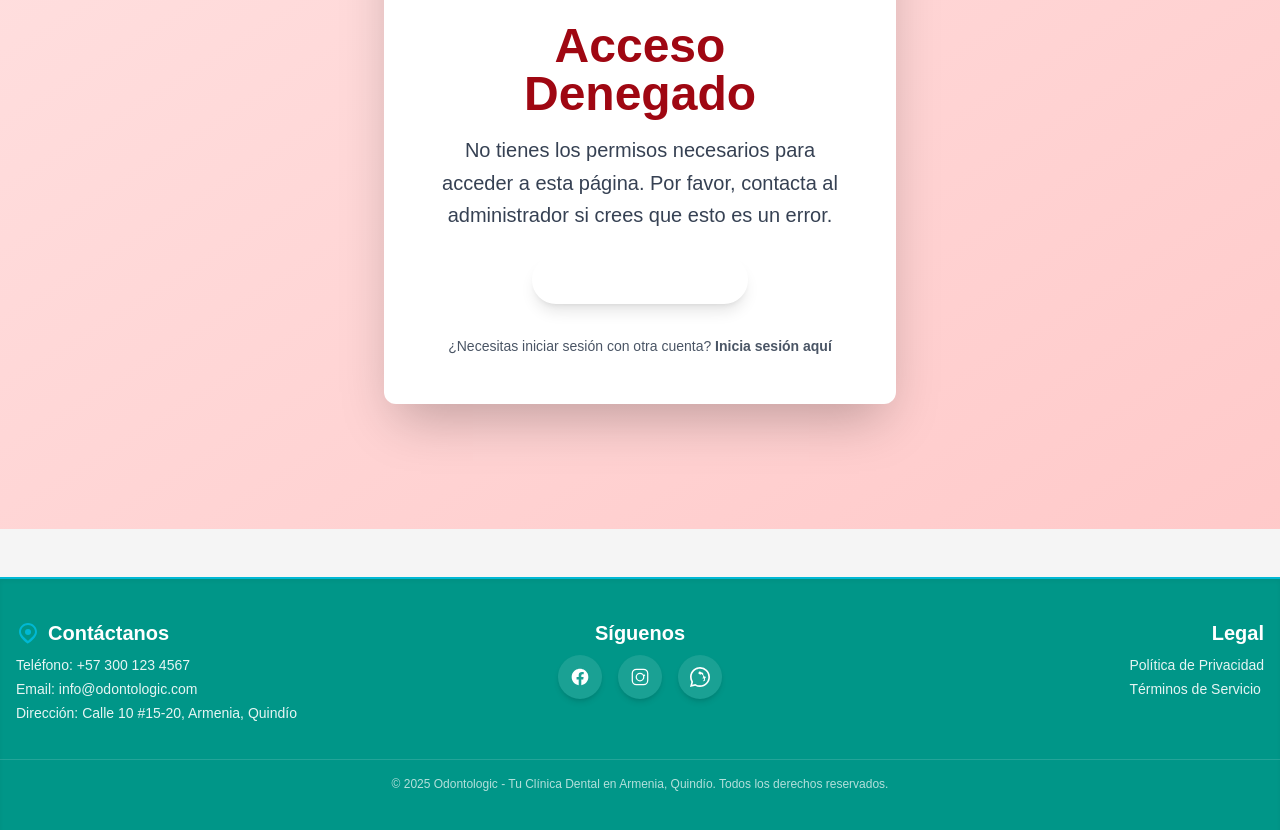
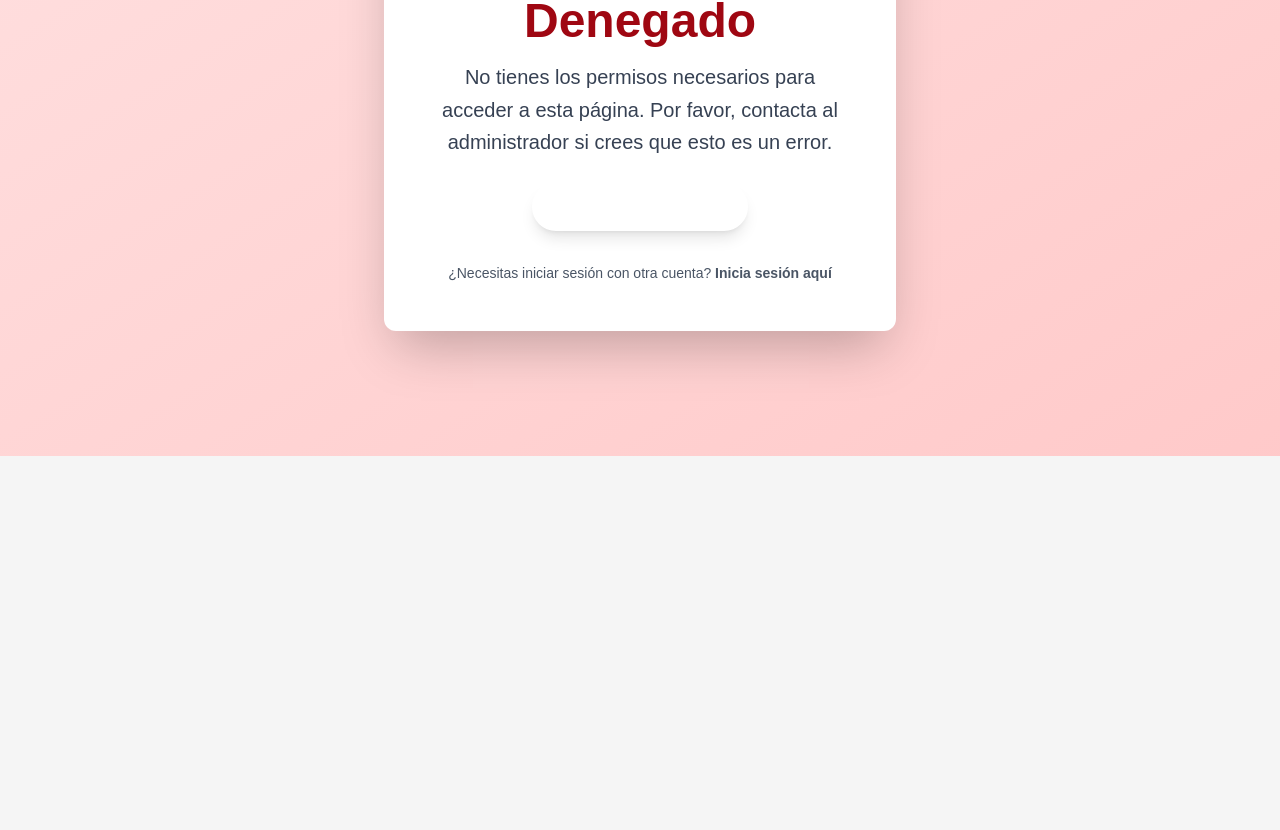
Before and after one commit to BrandonBrandon-alt/my-frondend-odontologic, a React (Vite) app: page /unauthorized in a window 1280 px wide. Shown: the part 344-1174 px from the top of the page. After the commit the page ends 800 px from the top, so only its background shows below. Built offline with nearby package versions, Linux system fonts and the light colour scheme.

Commit message:
se optimizo el codigo un poco

```diff
--- a/src/App.jsx
+++ b/src/App.jsx
@@ -1,82 +1,82 @@
 // src/App.jsx
-import React from 'react';
-import { BrowserRouter, Routes, Route, useLocation } from 'react-router-dom';
+import React, { lazy, Suspense } from 'react';
+import { BrowserRouter, Routes, Route } from 'react-router-dom';
 
-// Importa tus componentes de página principales
-import { Navbar } from './components';
-import Home from './pages/Home';
-import Register from './pages/Register';
-import Login from './pages/Login';
-import ActivateAccount from './pages/ActivateAccount';
-import SolicitarReset from './pages/SolicitarReset';
-import CambiarPasswordReset from './pages/CambiarPasswordReset';
-import { Footer } from './components/ui';
+// Importa tus componentes de layout y UI
+import { MainLayout, ProtectedRoute } from './components';
+import { LoadingSpinner } from './components/ui';
 
-// Importa tu AuthProvider y el ProtectedRoute
+// Importa tu AuthProvider
 import { AuthProvider } from './context/AuthContext';
-import { ProtectedRoute } from './components';
 
-// Importa las páginas de Dashboard específicas por rol
-import AdminDashboard from './pages/dashboards/AdminDashboard';
-import DentistDashboard from './pages/dashboards/DentistDashboard';
-import PatientDashboard from './pages/dashboards/PatientDashboard';
-import PatientProfile from './pages/patient/PatientProfile';
-import ChangePassword from './pages/patient/ChangePassword';
-
-// Importa la página de Unauthorized
-import Unauthorized from './pages/Unauthorized';
-import ResendActivation from './pages/ResendActivation';
-
-// Importa los nuevos componentes DentistProfile y AdminProfile
-import DentistProfile from './pages/dentist/DentistProfile';
-import AdminProfile from './pages/admin/AdminProfile';
-
-// Importa la página de GuestAppointment
-import GuestAppointment from './pages/GuestAppointment';
+// --- LAZY LOADING PAGES ---
+const Home = lazy(() => import('./pages/Home'));
+const Register = lazy(() => import('./pages/Register'));
+const Login = lazy(() => import('./pages/Login'));
+const ActivateAccount = lazy(() => import('./pages/ActivateAccount'));
+const SolicitarReset = lazy(() => import('./pages/SolicitarReset'));
+const CambiarPasswordReset = lazy(() => import('./pages/CambiarPasswordReset'));
+const AdminDashboard = lazy(() => import('./pages/dashboards/AdminDashboard'));
+const DentistDashboard = lazy(() => import('./pages/dashboards/DentistDashboard'));
+const PatientDashboard = lazy(() => import('./pages/dashboards/PatientDashboard'));
+const PatientProfile = lazy(() => import('./pages/patient/PatientProfile'));
+const ChangePassword = lazy(() => import('./pages/patient/ChangePassword'));
+const Unauthorized = lazy(() => import('./pages/Unauthorized'));
+const ResendActivation = lazy(() => import('./pages/ResendActivation'));
+const DentistProfile = lazy(() => import('./pages/dentist/DentistProfile'));
+const AdminProfile = lazy(() => import('./pages/admin/AdminProfile'));
+const GuestAppointment = lazy(() => import('./pages/GuestAppointment'));
 
 // Componentes simples (dummies) para rutas que aún no tienes completas
 const About = () => (
-  <div className="flex items-center justify-center min-h-[calc(100vh-64px)] bg-background-light text-text-dark text-3xl font-bold">
+  <div className="flex items-center justify-center min-h-[calc(100vh-128px)] bg-background-light text-text-dark text-3xl font-bold">
     Página de Acerca de
   </div>
 );
 const Contact = () => (
-  <div className="flex items-center justify-center min-h-[calc(100vh-64px)] bg-background-light text-text-dark text-3xl font-bold">
+  <div className="flex items-center justify-center min-h-[calc(100vh-128px)] bg-background-light text-text-dark text-3xl font-bold">
     Página de Contacto
   </div>
 );
 
-function AppRoutes() {
-  const location = useLocation();
-  const privateRoutes = [
-    '/admin-dashboard',
-    '/dentist-dashboard',
-    '/patient-dashboard',
-    '/dashboard',
-    '/patient-profile',
-    '/change-password',
-  ];
-  const hideFooter = privateRoutes.some(route => location.pathname.startsWith(route));
-
-  return (
-    <>
-      <Navbar />
-      <main className="flex-grow">
+// Componente para agrupar las rutas que usan el MainLayout
+const PublicRoutesLayout = () => (
+  <MainLayout>
     <Routes>
-          {/* Rutas Públicas */}
       <Route path="/" element={<Home />} />
       <Route path="/about" element={<About />} />
       <Route path="/contact" element={<Contact />} />
       <Route path="/register" element={<Register />} />
       <Route path="/login" element={<Login />} />
       <Route path="/activate-account" element={<ActivateAccount />} />
-          <Route path="/unauthorized" element={<Unauthorized />} />
       <Route path="/solicitar-reset" element={<SolicitarReset />} />
       <Route path="/cambiar-password-reset" element={<CambiarPasswordReset />} />
       <Route path="/resend-activation" element={<ResendActivation />} />
       <Route path="/guest-appointment" element={<GuestAppointment />} />
+       {/* Un catch-all para esta sección del layout */}
+      <Route path="*" element={
+        <div className="flex items-center justify-center min-h-[calc(100vh-128px)] bg-red-100 text-red-700 text-4xl font-bold">
+          404 - Página no encontrada
+        </div>
+      } />
+    </Routes>
+  </MainLayout>
+);
 
-          {/* Rutas Protegidas por Rol */}
+
+function App() {
+  return (
+    <BrowserRouter>
+      <AuthProvider>
+        <Suspense fallback={<div className="flex items-center justify-center h-screen"><LoadingSpinner /></div>}>
+          <Routes>
+            {/* Rutas Públicas con Layout (Navbar y Footer) */}
+            <Route path="/*" element={<PublicRoutesLayout />} />
+
+            {/* Rutas sin Layout (o con un layout diferente) */}
+            <Route path="/unauthorized" element={<Unauthorized />} />
+
+            {/* Rutas Protegidas por Rol (sin el MainLayout general) */}
             <Route element={<ProtectedRoute allowedRoles={['user', 'admin']} />}>
               <Route path="/patient-dashboard" element={<PatientDashboard />} />
               <Route path="/dashboard" element={<PatientDashboard />} />
@@ -90,30 +90,11 @@ function AppRoutes() {
               <Route path="/admin-dashboard" element={<AdminDashboard />} />
               <Route path="/admin-profile" element={<AdminProfile />} />
             </Route>
-          {/* Ruta de cambio de contraseña accesible para todos los roles */}
             <Route element={<ProtectedRoute allowedRoles={['user', 'dentist', 'admin']} />}>
               <Route path="/change-password" element={<ChangePassword />} />
             </Route>
-
-          {/* Ruta Catch-all para 404 Not Found */}
-          <Route path="*" element={
-            <div className="flex items-center justify-center min-h-[calc(100vh-64px)] bg-red-100 text-red-700 text-4xl font-bold">
-              404 - Página no encontrada
-            </div>
-          } />
           </Routes>
-      </main>
-      {!hideFooter && <Footer />}
-    </>
-  );
-}
-
-function App() {
-  return (
-
-      <BrowserRouter>
-        <AuthProvider>
-          <AppRoutes />
+        </Suspense>
       </AuthProvider>
     </BrowserRouter>
   );
--- /dev/null
+++ b/src/components/layout/MainLayout/index.jsx
@@ -0,0 +1,18 @@
+// src/components/layout/MainLayout/index.jsx
+import React from 'react';
+import { Navbar } from '../../';
+import { Footer } from '../../ui';
+
+const MainLayout = ({ children }) => {
+  return (
+    <div className="flex flex-col min-h-screen">
+      <Navbar />
+      <main className="flex-grow">
+        {children}
+      </main>
+      <Footer />
+    </div>
+  );
+};
+
+export default MainLayout;
--- a/src/components/layout/index.js
+++ b/src/components/layout/index.js
@@ -1,3 +1,4 @@
 // Exportar todos los componentes de layout
 export { default as Navbar } from './Navbar';
 export { default as ProtectedRoute } from './ProtectedRoute';
+export { default as MainLayout } from './MainLayout';
--- a/src/utils/axiosInstance.js
+++ b/src/utils/axiosInstance.js
@@ -1,6 +1,6 @@
 import axios from 'axios';
 
-const API_BASE_URL = 'http://localhost:3000/api'; // Asegúrate de que esta sea la URL correcta de tu backend
+const API_BASE_URL = import.meta.env.VITE_API_BASE_URL; // Asegúrate de que esta sea la URL correcta de tu backend
 
 const axiosInstance = axios.create({
   baseURL: API_BASE_URL,
```
Also changed, not shown: 1 other file (tests, documents, lock files or other folders). Lines whose indentation alone changed are shown as unchanged.
